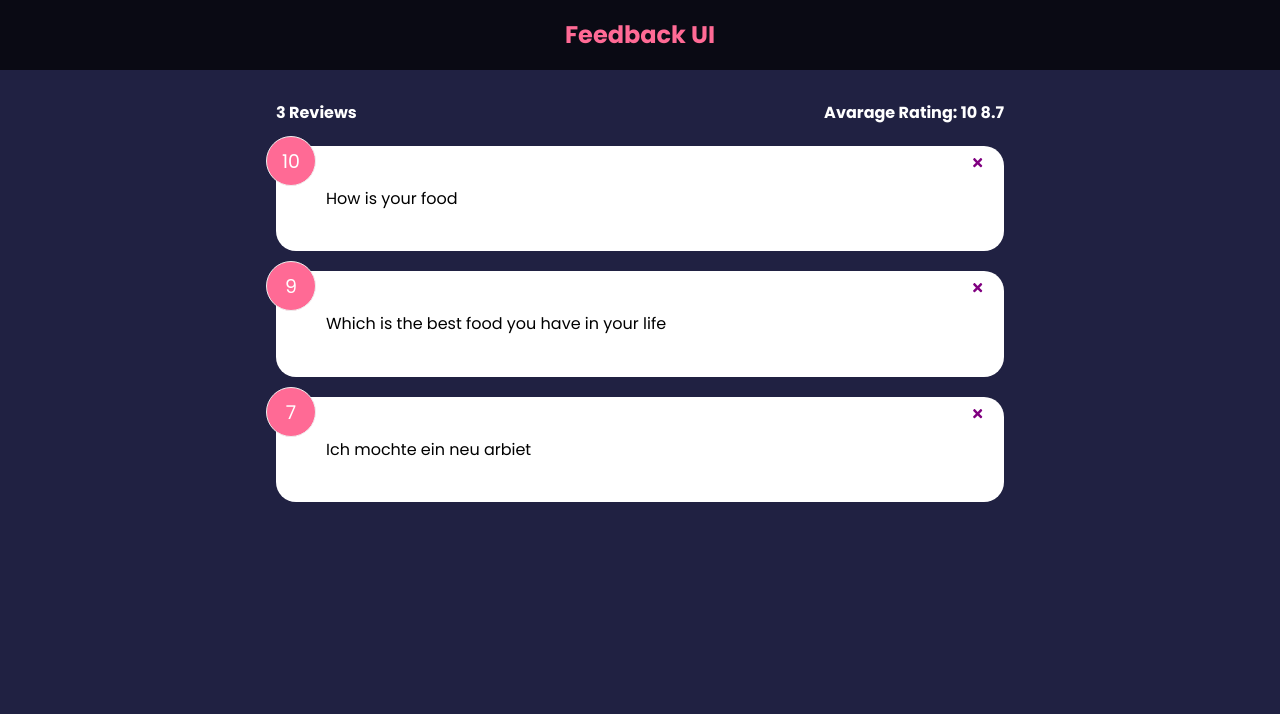
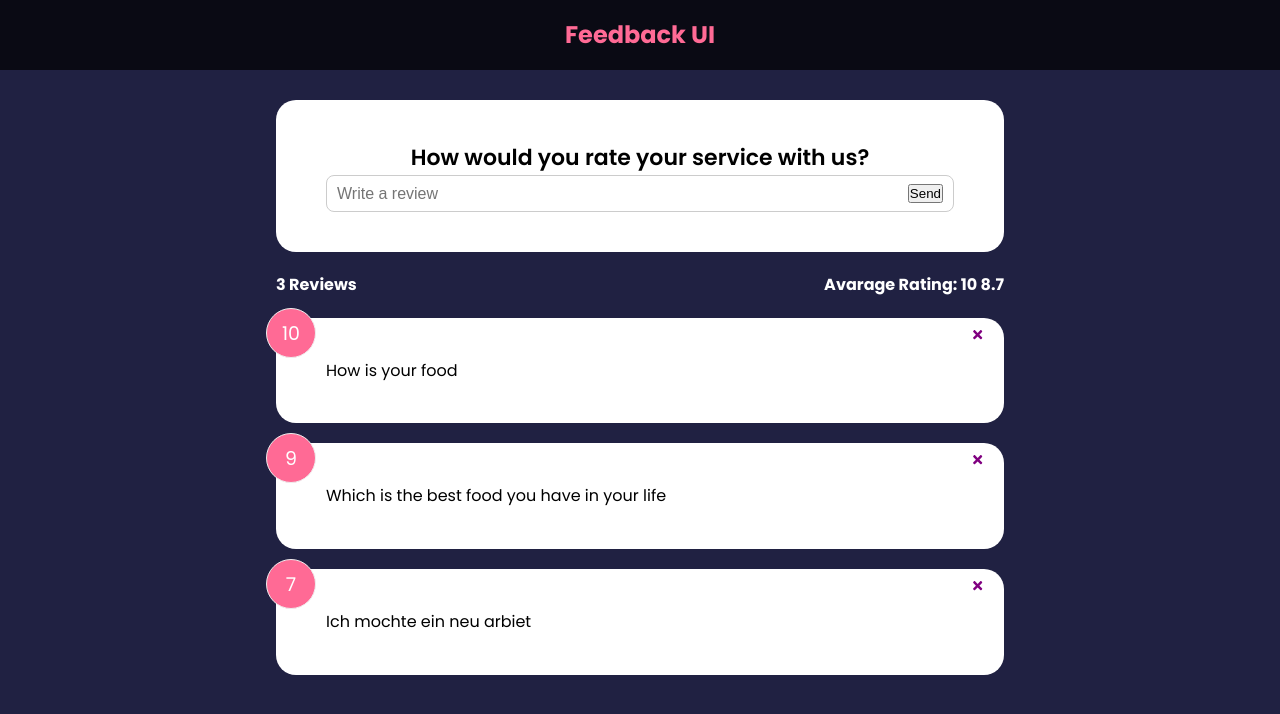
Before and after one commit to diegodvfe/feedback-app, a React (Create React App) app: page / in a window 1280 px wide. Shown: the top 714 px of the page. Built offline with nearby package versions, Linux system fonts and the light colour scheme.

Commit message:
form component

```diff
--- a/src/App.js
+++ b/src/App.js
@@ -3,6 +3,8 @@
 import FeedbackList from "./components/FeedbackList"
 import FeedbackData from "./data/FeedbackData"
 import FeedbackStats from "./components/FeedbackStats"
+import FeedbackForm from "./components/FeedbackForm"
+
 
 
 
@@ -19,6 +21,7 @@
     <>
   <Header  />
     <div className="container">
+      <FeedbackForm  />
       <FeedbackStats feedback={feedback} />
        <FeedbackList feedback={feedback}
         handleDelete={deleteFeedback}
--- /dev/null
+++ b/src/components/FeedbackForm.jsx
@@ -0,0 +1,30 @@
+import Card from "./shared/Card"
+import { useState } from "react"
+
+function FeedbackForm() {
+  const [text, setText] = useState('')
+
+  const handletextChange = (e) =>{
+    setText(e.target.value)
+  }
+
+  return (
+    <Card>
+      <form action="">
+        <h2>How would you rate your service with us?</h2>
+        {/* todo - rating select compaonet */}
+        <div className="input-group">
+          <input
+           onChange={handletextChange}
+           type="text"
+           placeholder="Write a review"
+           value={text}
+           />
+          <button type="submit"> Send </button>
+        </div>
+      </form>
+    </Card>
+  )
+}
+
+export default FeedbackForm
```
Also changed, not shown: src/components/FeedbackStats.jsx (+5 -2 lines).
